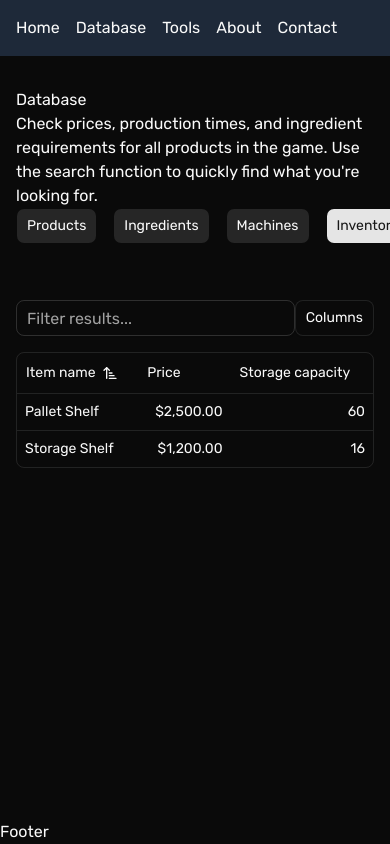
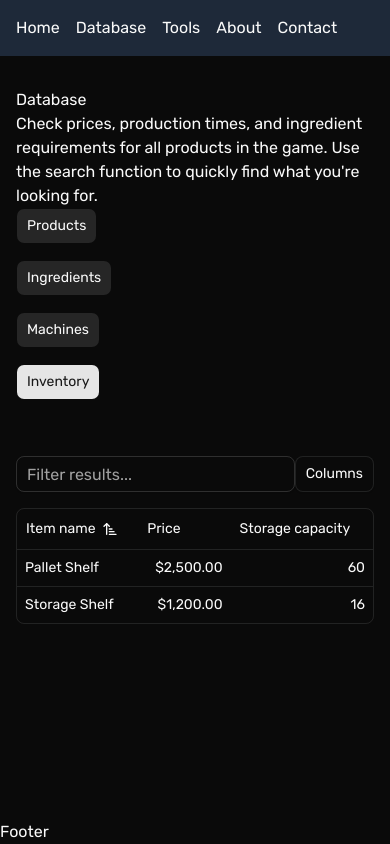
Before and after one commit to Dudeldups/big-ambitions-tools, a Next.js app: page /en/database/inventory in a window 390 px wide. Built offline with nearby package versions, Linux system fonts and the light colour scheme.

Commit message:
refactor flexbox

```diff
--- a/app/[locale]/database/_components/TableSwitcher.tsx
+++ b/app/[locale]/database/_components/TableSwitcher.tsx
@@ -10,7 +10,7 @@ const TableSwitcher = () => {
 
   return (
     <div>
-      <ul className="flex gap-4">
+      <ul className="flex flex-col gap-4 md:flex-row">
         <li>
           <Button
             asChild
```
